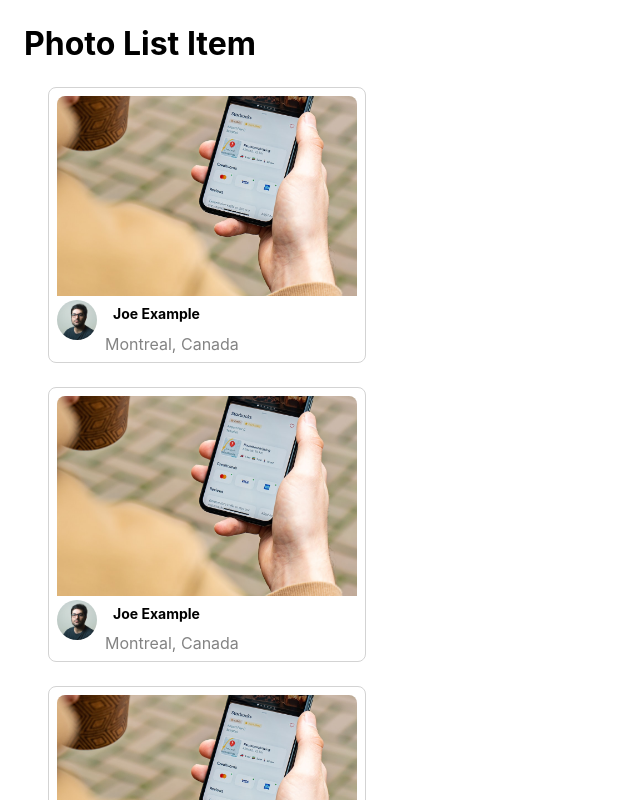
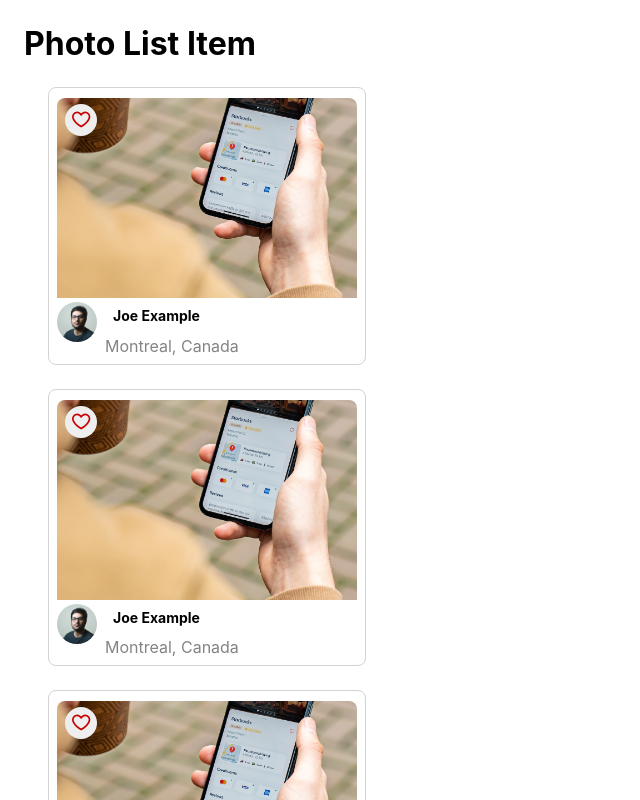
Before and after one commit to missnhi/PhotoLabs, a React (Vite) app in the folder frontend/: page / in a window 1280 px wide. Shown: the top 800 px of the page, without its empty margins (0-640 px from the left). Built offline with nearby package versions, Linux system fonts and the light colour scheme.

Commit message:
Add the Favourite Icon

```diff
--- a/frontend/src/components/PhotoFavButton.jsx
+++ b/frontend/src/components/PhotoFavButton.jsx
@@ -4,12 +4,27 @@
 import '../styles/PhotoFavButton.scss';
 
 function PhotoFavButton() {
+  const [isActive, setIsActive] = useState(false);
+
+  const handleClick = () => {
+    setIsActive(!isActive);
+  };
+
+  // The isActive state is toggled when the button is clicked.
+  // The className of the div is conditionally set to
+  // either photo-list__fav-icon-svg or photo-list__fav-icon based
+  // on the isActive state.
   return (
-    <div className="photo-list__fav-icon">
+    <div className="photo-list__fav-icon" onClick={handleClick}>
       <div className="photo-list__fav-icon-svg">
-        {/* Insert React */}
+        <FavIcon selected={isActive}/>
       </div>
     </div>
+
+    //somehow that this below doesn't work
+  // <div className={isActive ? 'photo-list__fav-icon-svg' : 'photo-list__fav-icon'} onClick={handleClick}>
+  //   <FavIcon selected={isActive}/>
+  // </div>
   );
 }
 
--- a/frontend/src/components/PhotoListItem.jsx
+++ b/frontend/src/components/PhotoListItem.jsx
@@ -1,12 +1,15 @@
 import React from "react";
 
 import "../styles/PhotoListItem.scss";
+import PhotoFavButton from "./PhotoFavButton.jsx";
 
 
 const PhotoListItem = ({ photo }) => {
   const { id, location, imageSource, username, profile } = photo;
   return (
     <div className="photo-list__item">
+      {/*Adding a Favourite Button*/}
+      <PhotoFavButton />
       <img className="photo-list__image" src={imageSource} alt={`${username}'s photo`}/>
       <div className="photo-list__user-details">
         <img className="photo-list__user-profile" src={profile} alt={`${username}'s profile`}/>
```
